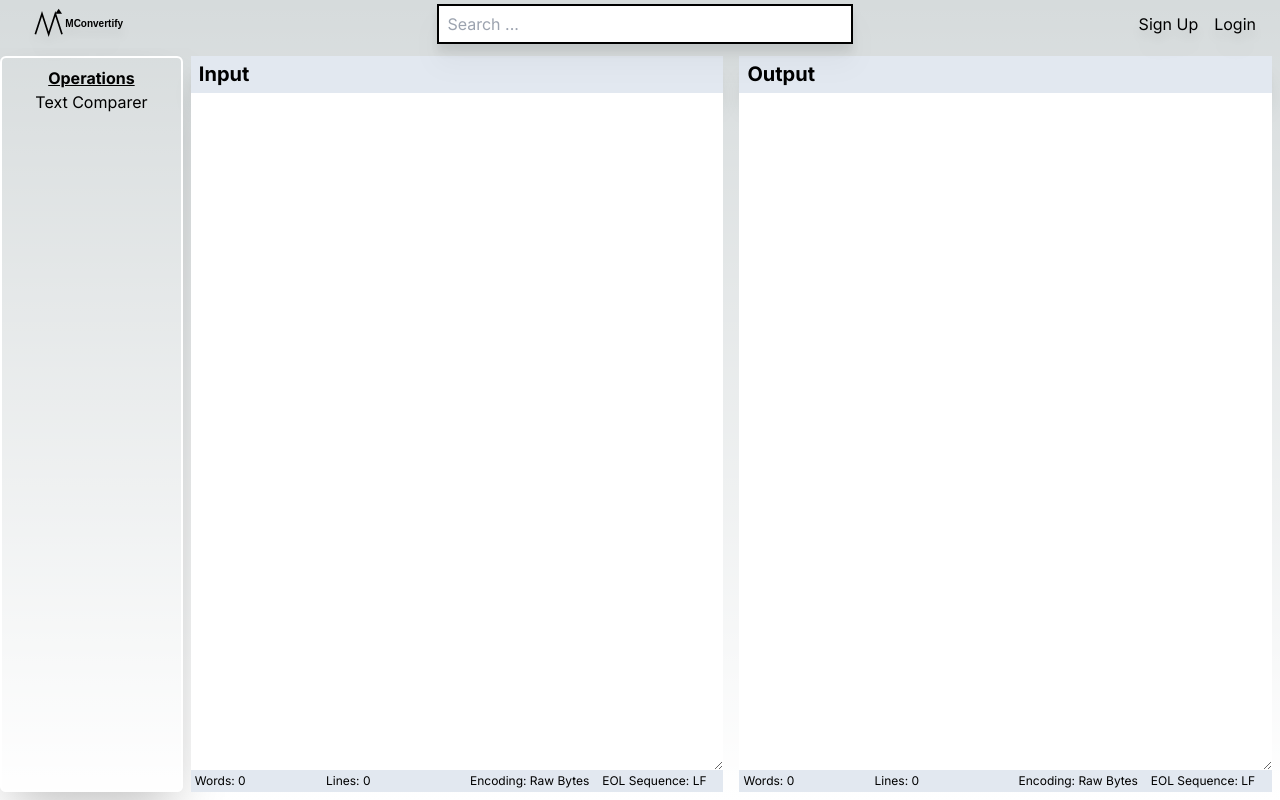
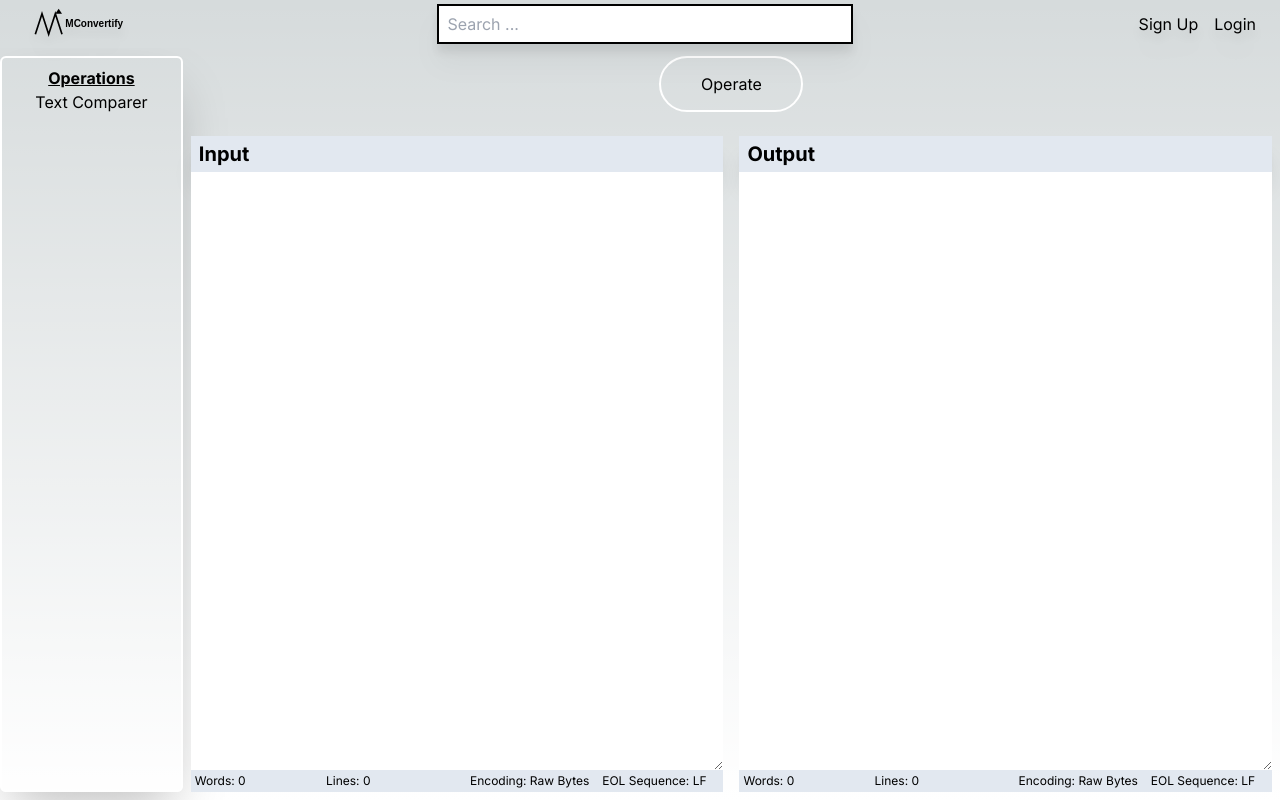
Before and after one commit to mcaupybugs/MConvertify, a Next.js app: page /operations/textcomparer in a window 1280 px wide. Built offline with nearby package versions, Linux system fonts and the light colour scheme; no server answers.

Commit message:
added operate button to be changed later

```diff
--- a/app/operations/textcomparer/page.tsx
+++ b/app/operations/textcomparer/page.tsx
@@ -3,9 +3,14 @@ import InputBox from '../../components/inputBox';
 
 const TextComparer = () => {
     return (
-        <div className='flex flex-row w-full h-full justify-evenly'>
-            <InputBox heading='Input'></InputBox>
-            <InputBox heading='Output'></InputBox>
+        <div className='flex flex-col w-full h-full'>
+            <div className='flex w-full justify-center pt-2 h-20'>
+                <button className='h-14 w-36 rounded-full border-white border-2'>Operate</button>
+            </div>
+            <div className='flex flex-1 flex-row w-full h-full justify-evenly'>
+                <InputBox heading='Input'></InputBox>
+                <InputBox heading='Output'></InputBox>
+            </div>
         </div>
     )
 }
```
